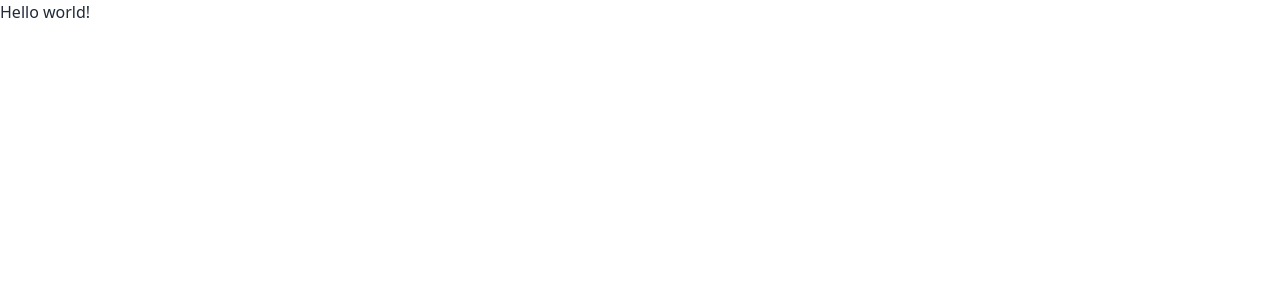
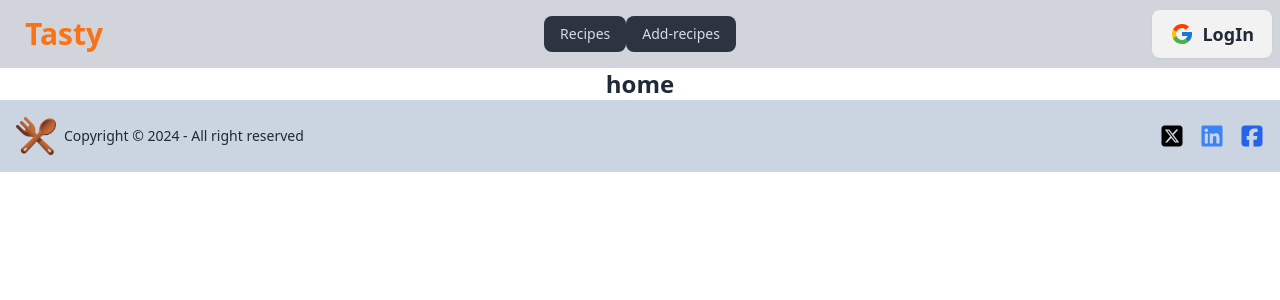
Before and after one commit to Gazi2050/Tasty, a React (Vite) app in the folder Tasty-client/: page / in a window 1280 px wide. Shown: the top 300 px of the page. Built offline with nearby package versions, Linux system fonts and the light colour scheme.

Commit message:
added Navbar,Footer

```diff
--- a/Tasty-client/package.json
+++ b/Tasty-client/package.json
@@ -15,6 +15,7 @@
     "match-sorter": "^6.3.4",
     "react": "^18.2.0",
     "react-dom": "^18.2.0",
+    "react-icons": "^5.2.1",
     "react-router-dom": "^6.23.1",
     "sort-by": "^1.2.0"
   },
--- /dev/null
+++ b/Tasty-client/src/Components/ErrorElement.jsx
@@ -0,0 +1,25 @@
+
+import { Link } from 'react-router-dom';
+
+const ErrorElement = () => {
+    return (
+        <div className="h-screen flex justify-center items-center bg-black">
+            <div>
+                <div className="text-center text-orange-600">
+                    <p className="text-8xl font-bold ">404</p>
+                    <p className="text-2xl">Page Not Found</p>
+                </div>
+                <div className="space-x-5 flex justify-center items-center pt-3">
+                    <Link to={'/'}>
+                        <button className="btn btn-outline text-orange-600">Home</button>
+                    </Link>
+                    <Link to={-1}>
+                        <button className="btn btn-outline text-orange-600">Back</button>
+                    </Link>
+                </div>
+            </div>
+        </div>
+    )
+};
+
+export default ErrorElement;
--- /dev/null
+++ b/Tasty-client/src/Components/Footer.jsx
@@ -0,0 +1,21 @@
+import logo from '/logo.png'
+import { FaSquareXTwitter, FaLinkedin, FaSquareFacebook } from "react-icons/fa6";
+const Footer = () => {
+    return (
+        <div>
+            <footer className="footer bg-slate-300 items-center p-4 ">
+                <aside className="items-center grid-flow-col">
+                    <img className='w-10' src={logo} alt="" />
+                    <p>Copyright © 2024 - All right reserved</p>
+                </aside>
+                <nav className="grid-flow-col gap-4 md:place-self-center md:justify-self-end text-2xl">
+                    <a href='https://x.com/gazi20048' className='text-black'><FaSquareXTwitter /></a>
+                    <a href='https://www.linkedin.com/in/gazi-nahian-92468727a' className='text-blue-500'><FaLinkedin /></a>
+                    <a href='https://www.facebook.com/profile.php?id=100070872175936' className='text-blue-600'><FaSquareFacebook /></a>
+                </nav>
+            </footer>
+        </div>
+    );
+};
+
+export default Footer;
--- /dev/null
+++ b/Tasty-client/src/Components/Home.jsx
@@ -0,0 +1,11 @@
+
+
+const Home = () => {
+    return (
+        <div>
+            <h1 className="text-center font-bold text-2xl">home</h1>
+        </div>
+    );
+};
+
+export default Home;
--- /dev/null
+++ b/Tasty-client/src/Components/Navbar.jsx
@@ -0,0 +1,34 @@
+import { Link, NavLink } from "react-router-dom";
+import { FcGoogle } from "react-icons/fc";
+
+const Navbar = () => {
+    return (
+        <div>
+            <div className="navbar bg-gray-300">
+                <div className="navbar-start">
+                    <div className="dropdown">
+                        <div tabIndex={0} role="button" className="btn btn-ghost lg:hidden">
+                            <svg xmlns="http://www.w3.org/2000/svg" className="h-5 w-5" fill="none" viewBox="0 0 24 24" stroke="currentColor"><path strokeLinecap="round" strokeLinejoin="round" strokeWidth="2" d="M4 6h16M4 12h8m-8 6h16" /></svg>
+                        </div>
+                        <ul tabIndex={0} className="menu menu-sm dropdown-content mt-3 z-[1] p-2 shadow bg-base-100 rounded-box w-52">
+                            <li><NavLink>Recipes </NavLink></li>
+                            <li><NavLink>Add-recipes</NavLink></li>
+                        </ul>
+                    </div>
+                    <Link to={'/'} className="btn btn-ghost text-3xl font-bold text-orange-500">Tasty</Link>
+                </div>
+                <div className="navbar-center hidden lg:flex">
+                    <ul className="menu menu-horizontal px-1">
+                        <li><NavLink>Recipes </NavLink></li>
+                        <li><NavLink>Add-recipes</NavLink></li>
+                    </ul>
+                </div>
+                <div className="navbar-end">
+                    <button className="btn border-2 text-lg"><FcGoogle className="text-2xl" />LogIn</button>
+                </div>
+            </div>
+        </div>
+    );
+};
+
+export default Navbar;
--- /dev/null
+++ b/Tasty-client/src/Components/Root.jsx
@@ -0,0 +1,16 @@
+import { Outlet } from "react-router-dom";
+import Navbar from "./Navbar";
+import Footer from "./Footer";
+
+
+const Root = () => {
+    return (
+        <div>
+            <Navbar />
+            <Outlet />
+            <Footer />
+        </div>
+    );
+};
+
+export default Root;
--- a/Tasty-client/src/Routes/Routes.jsx
+++ b/Tasty-client/src/Routes/Routes.jsx
@@ -1,8 +1,18 @@
 import { createBrowserRouter } from "react-router-dom";
+import Root from "../Components/Root";
+import ErrorElement from "../Components/ErrorElement";
+import Home from "../Components/Home";
 
 export const router = createBrowserRouter([
     {
         path: "/",
-        element: <div>Hello world!</div>,
+        element: <Root />,
+        errorElement: <ErrorElement />,
+        children: [
+            {
+                path: '/',
+                element: <Home />
+            },
+        ]
     },
 ]);
```
Also changed, not shown: 2 other files (tests, documents, lock files or other folders).
